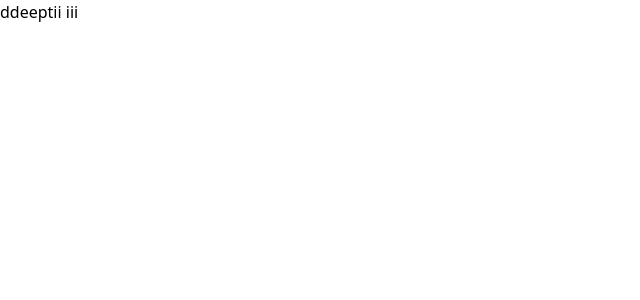
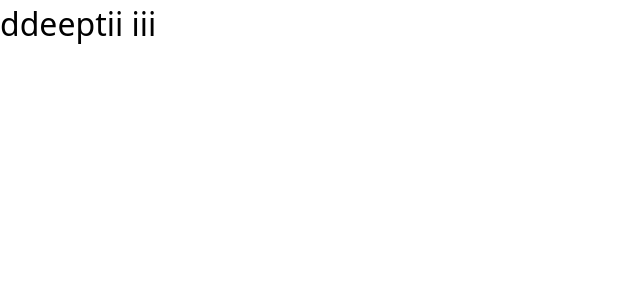
Before and after one commit to deepti-verma28/shopping-site, a Next.js app: page / in a window 1280 px wide. Shown: the top 300 px of the page, without its empty margins (0-640 px from the left). Built offline with nearby package versions, Linux system fonts and the light colour scheme.

Commit message:
OP-001 |text change

```diff
--- a/app/page.tsx
+++ b/app/page.tsx
@@ -1,7 +1,7 @@
 export default function Home() {
   return (
     <div>
-      <h1 className="text-black">ddeeptii iii</h1>
+      <h1 className="text-black text-bold text-[32px]">ddeeptii iii</h1>
     </div>
   );
 }
```
